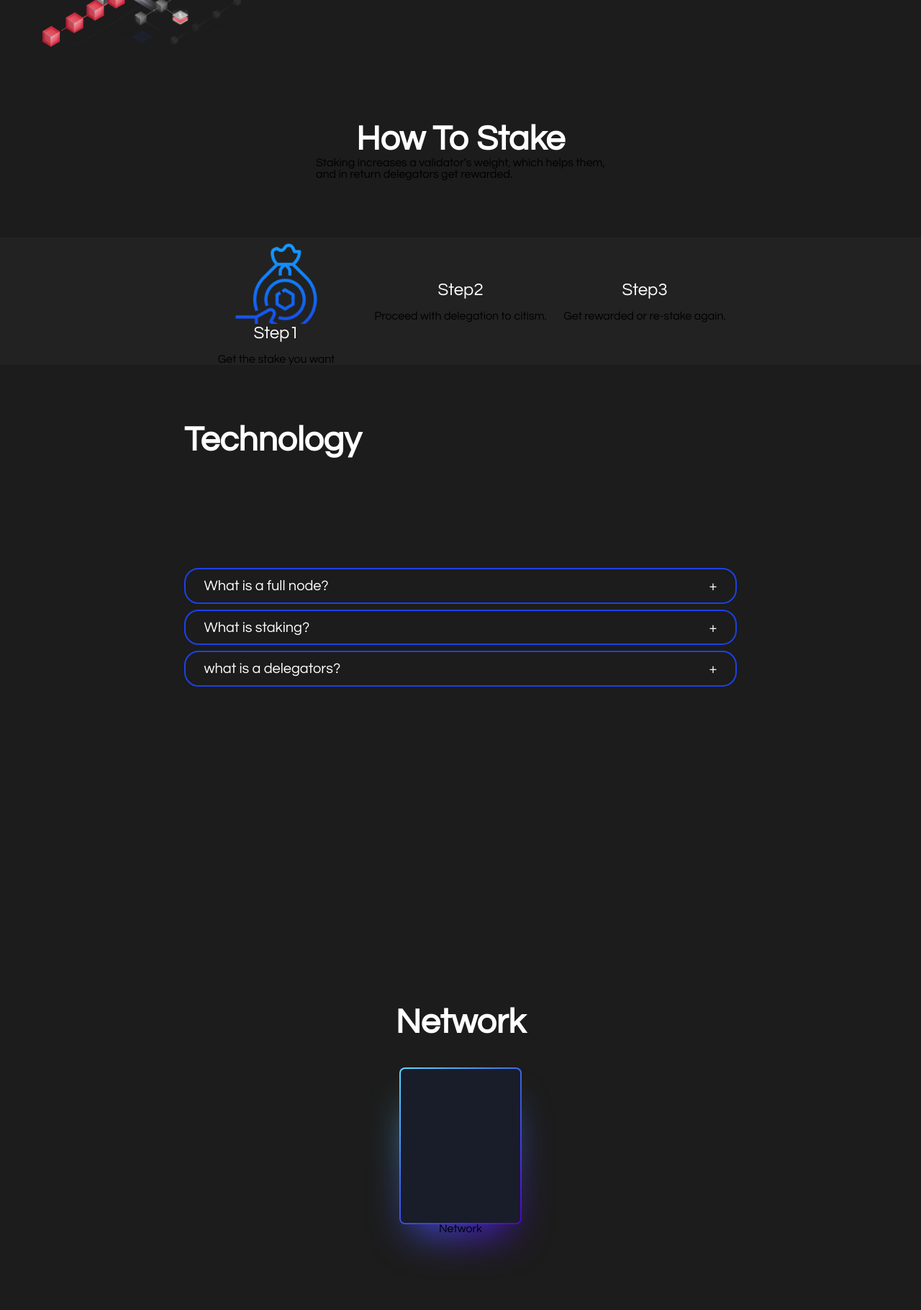
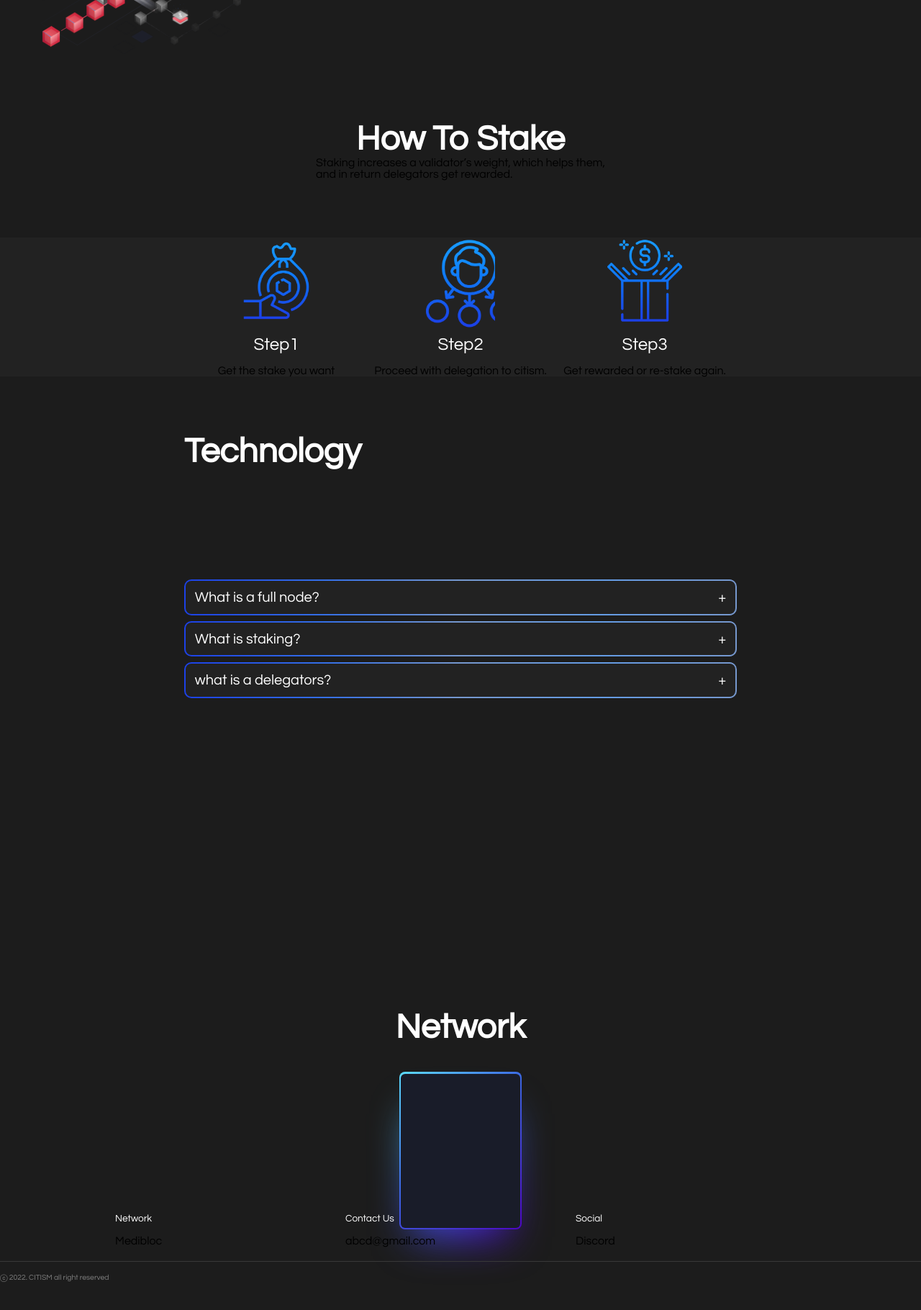
Before and after one commit to citism/citisimWeb, a React (Create React App) app: page / in a window 1280 px wide. Shown: the part 618-2438 px from the top of the page at 72% size. Built offline with nearby package versions, Linux system fonts and the light colour scheme.

Commit message:
add:icon, footer, technology

```diff
--- a/src/components/card.css
+++ b/src/components/card.css
@@ -30,11 +30,11 @@ body {
   justify-content: center;
 }
 
-.networkHeaderContent {
+/* .networkHeaderContent {
   width: 70%;
   color: #fff;
   font-size: 2rem;
-}
+} */
 
 .cardMain {
   display: flex;
@@ -54,13 +54,13 @@ body {
   font-size: 1.5em;
   color: rgb(88 199 250 / 0%);
   /* cursor: pointer; */
-  font-family: cursive;
+  /* font-family: cursive; */
 }
 
-.card:hover {
+/* .card:hover {
   color: rgb(88 199 250 / 100%);
   transition: clor 1s;
-}
+} */
 /* .card:hover:before,
 .card:hover:after {
   animation: none;
@@ -117,10 +117,10 @@ body {
   }
 }
 
-a {
+/* a {
   color: #212534;
   text-decoration: none;
   font-family: sans-serif;
   font-weight: bold;
   margin-top: 2rem;
-}
+} */
--- a/src/components/card.js
+++ b/src/components/card.js
@@ -5,7 +5,7 @@ export default function Card() {
     <>
       <div class="networkHeader"></div>
       <div class="cardMain">
-        <div class="card">Magic Card</div>
+        <div class="card">Mediblock</div>
       </div>
     </>
   );
--- a/src/components/dropdown.css
+++ b/src/components/dropdown.css
@@ -12,9 +12,15 @@
 
 .item {
   margin-bottom: 1vh;
-  padding: 1vw 2vw;
-  border: 2px solid #1c41e7;
-  border-radius: 20px;
+  /* padding: 1vw 2vw; */
+  /* border: 2px solid #1c41e7; */
+  /* height: 10vh; */
+  border-radius: 10px;
+  border: 2px solid transparent;
+  background-image: linear-gradient(#222222, #222222),
+    linear-gradient(to right, #1c41e7, #346fe7, #7698ce, #649ce5, #7698ce);
+  background-origin: border-box;
+  background-clip: content-box, border-box;
 }
 
 .drop_title {
@@ -24,12 +30,15 @@
   align-items: center;
   cursor: pointer;
   font-size: 2.5vh;
+  margin: 1vw;
 }
 
 .content {
   color: #a6a6a6;
   max-height: 0;
   overflow: hidden;
+  margin: 0 1vw 0 1vw;
+  /* padding-bottom: 1vw; */
 }
 
 .content.show {
--- a/src/components/footer.css
+++ b/src/components/footer.css
@@ -0,0 +1,54 @@
+.footer_title {
+  color: white;
+  font-size: 1.7vh;
+  margin-bottom: 2vh;
+}
+
+.footer_container_top {
+  display: flex;
+  justify-content: center;
+  align-items: center;
+  width: 100vw;
+  height: 40%;
+  border-bottom: 1px solid rgb(56, 56, 56);
+}
+
+.footer_container_bot {
+  display: flex;
+  width: 75%;
+  height: 8%;
+}
+
+.footer_left {
+  display: flex;
+  justify-content: center;
+  flex-direction: column;
+  width: 25%;
+  height: 70%;
+  margin-bottom: 5vh;
+}
+
+.footer_center {
+  display: flex;
+  justify-content: center;
+  flex-direction: column;
+  width: 25%;
+  height: 70%;
+  margin-bottom: 5vh;
+}
+
+.footer_right {
+  display: flex;
+  justify-content: center;
+  flex-direction: column;
+  width: 25%;
+  height: 70%;
+  margin-bottom: 5vh;
+}
+
+.footer_copyright {
+  font-size: 1.3vh;
+  margin-top: 2vh;
+  color: gray;
+  align-items: center;
+}
--- a/src/components/footer.js
+++ b/src/components/footer.js
@@ -3,17 +3,27 @@ import "./footer.css";
 export default function Footer() {
   return (
     <>
-      <footer className="bg-[#222222] z-50 w-full h-40 px-5 py-2 mt-auto flex justify-center items-center">
-        <div className="justify-around">
-          <div className="flex items-center text-white">
-            <span className="font-semibold text-2xl ml-3">Network</span>
+      <footer className="bg-[#222222] z-50 w-full h-48 mt-auto flex justify-center items-center flex-col">
+        <div className="footer_container_top">
+          <div className="footer_left">
+            <div className="footer_title">Network</div>
+            <div className="text-gray-400 text-sm">Medibloc</div>
           </div>
-          <div className="text-sm "></div>
-          <div>
-            <a
-              href="https://github.com/citismTeam/citisimWeb"
-              className="inline-block text-sm px-6 py-2 leading-none text-white hover:text-[#1C41E7] mt-4"
-            ></a>
+          <div className="footer_center">
+            <div className="footer_title">Contact Us</div>
+            <div className="text-gray-400 text-sm">
+              {/* //? 지웅님 메일을 제가 몰라요ㅜㅜ */}
+              abcd@gmail.com
+            </div>
+          </div>
+          <div className="footer_right">
+            <div className="footer_title">Social</div>
+            <div className="text-gray-400 text-sm">Discord</div>
+          </div>
+        </div>
+        <div className="footer_container_bot">
+          <div className="footer_copyright">
+            ⓒ 2022. CITISM all right reserved
           </div>
         </div>
       </footer>
--- a/src/pages/network.css
+++ b/src/pages/network.css
@@ -11,5 +11,5 @@
   color: white;
   font-size: 6vh;
   font-weight: 600;
-  margin-top: 10vh;
+  margin-top: 20vh;
 }
--- a/src/pages/stake.css
+++ b/src/pages/stake.css
@@ -39,12 +39,33 @@
   height: 70%;
 }
 
-.stake_img {
+.img_container {
+  height: 16vh;
+  margin-bottom: 1vh;
+}
+
+.stake_img1 {
   background-image: url("../../assets/stake.png");
   background-size: cover;
-  width: 15vh;
+  width: 12vh;
   height: 15vh;
-  margin-bottom: auto;
+  margin-bottom: 2vh;
+}
+
+.stake_img2 {
+  background-image: url("../../assets/person.png");
+  background-size: cover;
+  width: 7.5vw;
+  height: 16vh;
+  margin-bottom: 2vh;
+}
+
+.stake_img3 {
+  background-image: url("../../assets/money.png");
+  background-size: cover;
+  width: 13vh;
+  height: 15vh;
+  margin-bottom: 2vh;
 }
 
 .stake_center {
--- a/src/pages/stake.js
+++ b/src/pages/stake.js
@@ -18,17 +18,25 @@ export default function Title() {
         </div>
         <div className="step_container">
           <div className="stake_left">
-            <div className="stake_img"></div>
+            <div className="img_container">
+              <div className="stake_img1"></div>
+            </div>
             <div className="step_title">Step1</div>
             <div className="text-gray-400">Get the stake you want</div>
           </div>
           <div className="stake_center">
+            <div className="img_container">
+              <div className="stake_img2"></div>
+            </div>
             <div className="step_title">Step2</div>
             <div className="text-gray-400">
               Proceed with delegation to citism.
             </div>
           </div>
           <div className="stake_right">
+            <div className="img_container">
+              <div className="stake_img3"></div>
+            </div>
             <div className="step_title">Step3</div>
             <div className="text-gray-400">Get rewarded or re-stake again.</div>
           </div>
```
Also changed, not shown: assets/money.png (added), assets/person.png (added).
